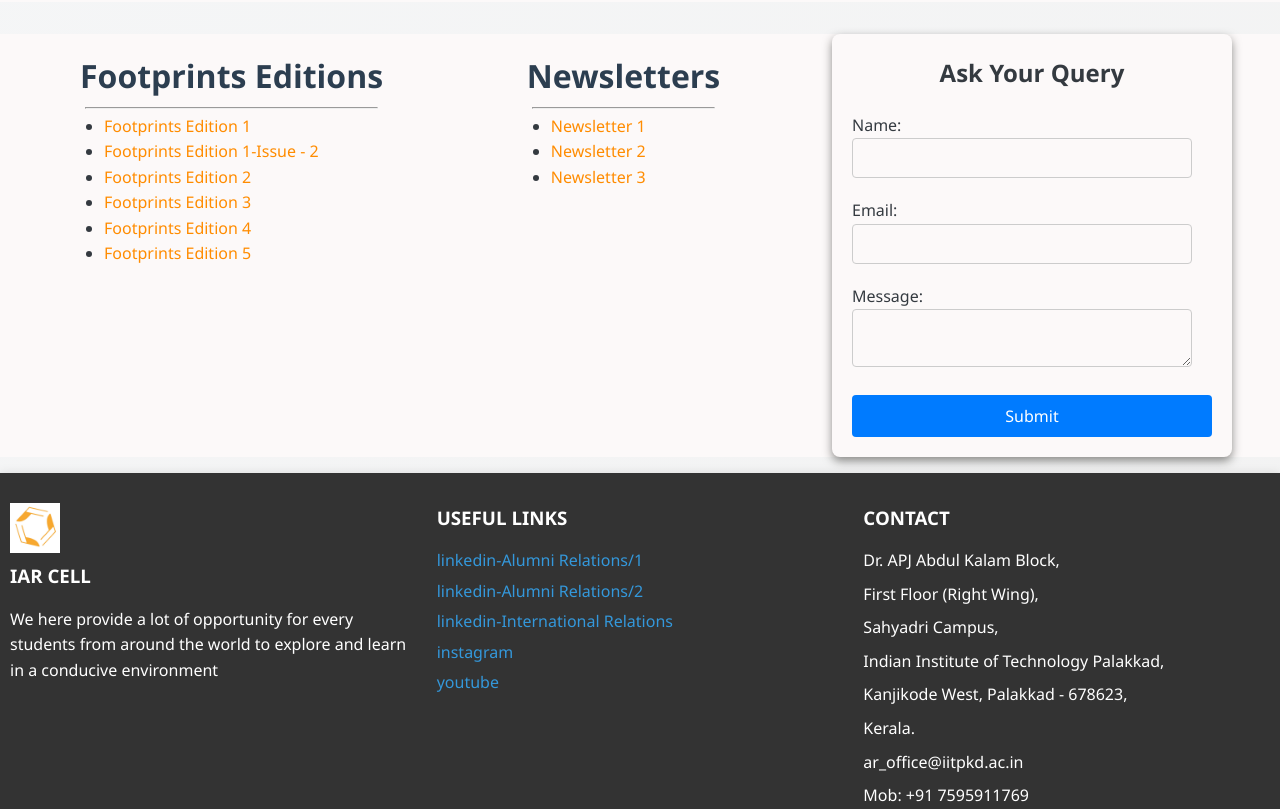
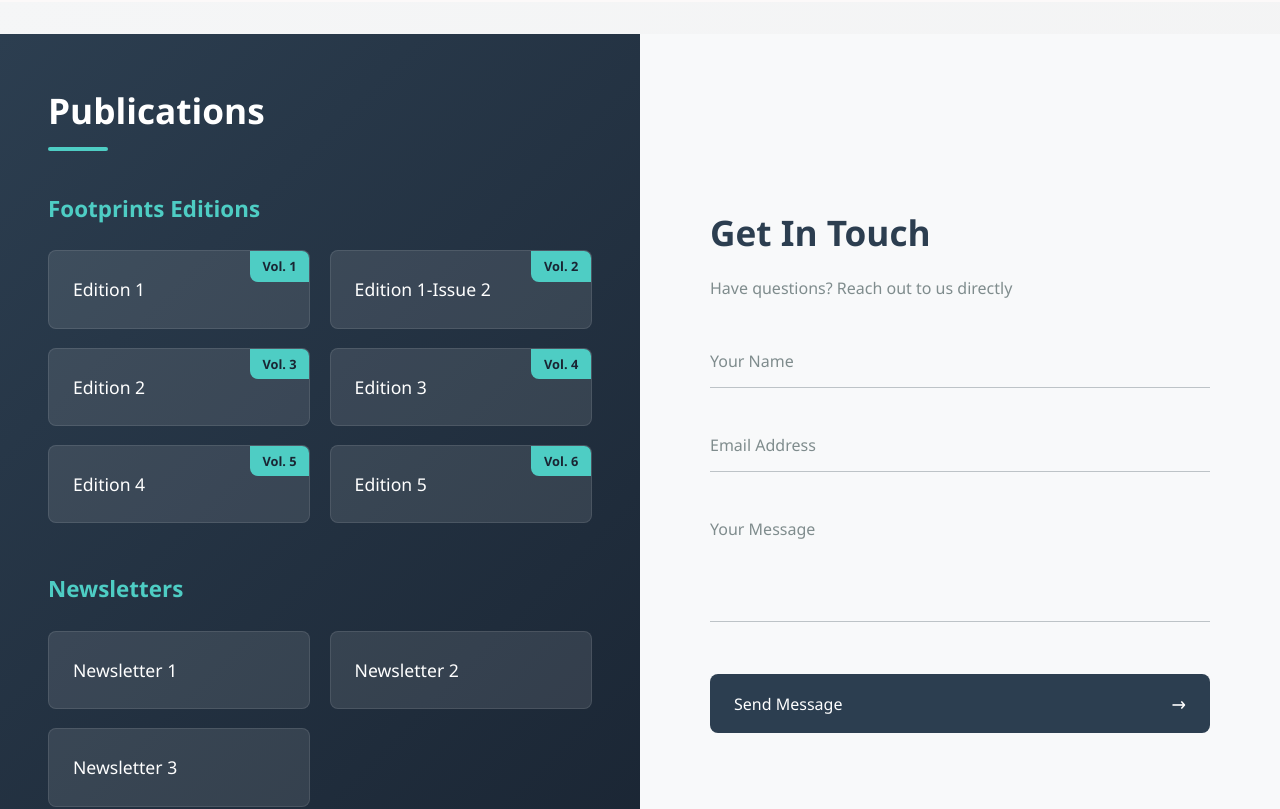
Before and after one commit to AdarshReddy2106/Alumni_main, a React (Vite) app in the folder Frontend/: page / in a window 1280 px wide. Shown: the part 2760-3569 px from the top of the page. Built offline with nearby package versions, Linux system fonts and the light colour scheme.

Commit message:
reach us section is updated

```diff
--- a/Frontend/src/components/ReachUs/ReachUs.css
+++ b/Frontend/src/components/ReachUs/ReachUs.css
@@ -1,78 +1,229 @@
+/* Base Styles */
+
 .reach-us-container {
     display: flex;
-    justify-content: space-between;
-    /* align-items: center; */
-    height: auto;
-    /* background-color: #f5f5f5; */
-    background: rgb(252, 249, 249);
-    /* max-width: 75rem; */
-    padding: 0rem 3rem;
-    margin: 1rem auto;
-    flex-wrap: wrap;
+    min-height: auto;
+    background: #f8f9fa;
+    font-family: 'Segoe UI', Tahoma, Geneva, Verdana, sans-serif;
 }
 
-.red {
-    margin: 5px;
+.left-panel {
+    flex: 1;
+    padding: 3rem;
+    background: linear-gradient(135deg, #2c3e50 0%, #1a2533 100%);
+    color: white;
 }
 
-.footprints {
-    font-size: 2rem;
-    margin: 0rem;
+.right-panel {
+    flex: 1;
+    padding: 3rem;
+    display: flex;
+    align-items: center;
+    justify-content: center;
+    background: #f8f9fa;
 }
 
-.reach-us-form {
-    /* background-color: white; */
-    background: rgb(252, 249, 249);
-    padding: 20px;
-    border-radius: 8px;
-    /* box-shadow: 0 2px 4px rgba(0, 0, 0, 0.1); */
-    box-shadow: 0 4px 10px rgba(31, 31, 28, 0.5);
-    width: 100%;
-    max-width: 400px;
-    box-sizing: border-box;
+
+/* Publications Section */
+
+.section-header {
+    margin-bottom: 2.5rem;
 }
 
-.reach-us-form h2 {
-    margin-bottom: 20px;
-    text-align: center;
+.section-header h2 {
+    font-size: 2.2rem;
+    margin-bottom: 0.5rem;
+    font-weight: 600;
 }
 
-.reach-us-form label {
-    display: block;
-    margin-bottom: 10px;
-    font-size: 16px;
+.underline {
+    height: 4px;
+    width: 60px;
+    background: #4ecdc4;
+    border-radius: 2px;
 }
 
-.reach-us-form input,
-.reach-us-form textarea {
-    width: calc(100% - 20px);
-    padding: 10px;
-    margin-bottom: 10px;
-    border: 1px solid #ccc;
-    border-radius: 4px;
-    box-sizing: border-box;
+.publication-category {
+    margin-bottom: 3rem;
 }
 
-.reach-us-form textarea {
-    resize: vertical;
+.publication-category h3 {
+    font-size: 1.4rem;
+    margin-bottom: 1.5rem;
+    color: #4ecdc4;
 }
 
-.reach-us-form button {
-    display: block;
+.publication-grid {
+    display: grid;
+    grid-template-columns: repeat(auto-fill, minmax(180px, 1fr));
+    gap: 1.2rem;
+}
+
+.publication-card {
+    background: rgba(255, 255, 255, 0.1);
+    border-radius: 8px;
+    padding: 1.5rem;
+    transition: all 0.3s ease;
+    position: relative;
+    overflow: hidden;
+    border: 1px solid rgba(255, 255, 255, 0.1);
+    text-decoration: none;
+    color: white;
+}
+
+.publication-card:hover {
+    transform: translateY(-5px);
+    box-shadow: 0 10px 20px rgba(0, 0, 0, 0.2);
+    background: rgba(255, 255, 255, 0.15);
+}
+
+.publication-card.newsletter {
+    grid-column: span 1;
+}
+
+.edition-badge {
+    position: absolute;
+    top: 0;
+    right: 0;
+    background: #4ecdc4;
+    color: #1a2533;
+    padding: 0.3rem 0.8rem;
+    font-size: 0.8rem;
+    font-weight: bold;
+    border-bottom-left-radius: 8px;
+}
+
+.publication-title {
+    font-weight: 500;
+    font-size: 1.1rem;
+}
+
+
+/* Contact Form */
+
+.contact-form-container {
+    max-width: 500px;
     width: 100%;
-    padding: 10px;
-    background-color: #007bff;
+}
+
+.form-header h2 {
+    font-size: 2.2rem;
+    color: #2c3e50;
+    margin-bottom: 0.5rem;
+}
+
+.form-header p {
+    color: #7f8c8d;
+    margin-bottom: 2rem;
+}
+
+.modern-form {
+    display: flex;
+    flex-direction: column;
+    gap: 1.8rem;
+}
+
+.input-group {
+    position: relative;
+}
+
+.input-group input,
+.input-group textarea {
+    width: 100%;
+    padding: 1rem 0;
+    border: none;
+    border-bottom: 1px solid #bdc3c7;
+    background: transparent;
+    font-size: 1rem;
+    transition: all 0.3s ease;
+}
+
+.input-group textarea {
+    resize: none;
+}
+
+.input-group input:focus,
+.input-group textarea:focus {
+    outline: none;
+    border-bottom-color: #4ecdc4;
+}
+
+.input-group label {
+    position: absolute;
+    top: 1rem;
+    left: 0;
+    color: #7f8c8d;
+    transition: all 0.3s ease;
+    pointer-events: none;
+}
+
+.input-group input:focus+label,
+.input-group input:not(:placeholder-shown)+label,
+.input-group textarea:focus+label,
+.input-group textarea:not(:placeholder-shown)+label {
+    top: -0.8rem;
+    font-size: 0.8rem;
+    color: #4ecdc4;
+}
+
+.input-group .underline {
+    position: absolute;
+    bottom: 0;
+    left: 0;
+    width: 0;
+    height: 2px;
+    background: #4ecdc4;
+    transition: width 0.3s ease;
+}
+
+.input-group input:focus~.underline,
+.input-group textarea:focus~.underline {
+    width: 100%;
+}
+
+.submit-btn {
+    display: flex;
+    align-items: center;
+    justify-content: space-between;
+    padding: 1rem 1.5rem;
+    background: #2c3e50;
     color: white;
     border: none;
-    border-radius: 4px;
+    border-radius: 8px;
+    font-size: 1rem;
+    font-weight: 500;
     cursor: pointer;
-    font-size: 16px;
+    transition: all 0.3s ease;
+    margin-top: 1rem;
 }
 
-.reach-us-form button:hover {
-    background-color: #0056b3;
+.submit-btn:hover {
+    background: #1a2533;
+    transform: translateY(-2px);
+    box-shadow: 0 5px 15px rgba(0, 0, 0, 0.1);
 }
 
-.information {
-    padding: 1rem 2rem;
+.arrow-icon {
+    font-size: 1.2rem;
+    transition: transform 0.3s ease;
 }
+
+.submit-btn:hover .arrow-icon {
+    transform: translateX(3px);
+}
+
+
+/* Responsive Design */
+
+@media (max-width: 768px) {
+    .reach-us-container {
+        flex-direction: column;
+    }
+    .left-panel,
+    .right-panel {
+        padding: 2rem;
+    }
+    .publication-grid {
+        grid-template-columns: repeat(auto-fill, minmax(140px, 1fr));
+    }
+}
--- a/Frontend/src/components/ReachUs/ReachUs.jsx
+++ b/Frontend/src/components/ReachUs/ReachUs.jsx
@@ -36,61 +36,119 @@ const ReachUs = () => {
         }
     };
 
+    // Publication data
+    const footprintsEditions = [
+        { id: 1, title: "Edition 1", url: "https://drive.google.com/file/d/1xK7rInROCQ59MGoZqjlJTjw3wMp3WcUV/view?usp=sharing" },
+        { id: 2, title: "Edition 1-Issue 2", url: "https://drive.google.com/file/d/1VKp5kI0jD9sGoE3sVIr8hhgsfXTKhU23/view?usp=drive_link" },
+        { id: 3, title: "Edition 2", url: "https://drive.google.com/file/d/1-zNNZUni8odeYjqxReuEnsUJoCgOJrh6/view?usp=sharing" },
+        { id: 4, title: "Edition 3", url: "https://drive.google.com/file/d/12dYoLelfl8mwL_QOZRzcWi1JtAUaM1vL/view?usp=sharing" },
+        { id: 5, title: "Edition 4", url: "https://drive.google.com/file/d/1DgO5z8jBIDzaLmW4LKhfwgjMg_bgC5Gg/view?usp=sharing" },
+        { id: 6, title: "Edition 5", url: "https://drive.google.com/file/d/1NqlkO0xRLRzX8HZwC9RS2OecIZdsxUIx/view?usp=sharing" }
+    ];
+
+    const newsletters = [
+        { id: 1, title: "Newsletter 1", url: "https://drive.google.com/file/d/1V6h9yItZnlhNJlVNSrSyF2hm9PnXUK7a/view" },
+        { id: 2, title: "Newsletter 2", url: "https://drive.google.com/file/d/1GXC2ERhJ38DMiqiWA1d-XF9nTmi85nuT/view" },
+        { id: 3, title: "Newsletter 3", url: "https://drive.google.com/file/d/19ora8B9_tbcMfpF62jhX5NR7MAefCa8W/view" }
+    ];
+
     return (
         <div className="reach-us-container">
-
-            <div className='information'>
-                <h1 className='footprints'>Footprints Editions</h1>
-                <hr className='red' />
-                <ul>
-                    <li><a href="https://drive.google.com/file/d/1xK7rInROCQ59MGoZqjlJTjw3wMp3WcUV/view?usp=sharing" target='_blank'>Footprints Edition 1</a></li>
-                    <li><a href="https://drive.google.com/file/d/1VKp5kI0jD9sGoE3sVIr8hhgsfXTKhU23/view?usp=drive_link" target='_blank'>Footprints Edition 1-Issue - 2</a></li>
-                    <li><a href="https://drive.google.com/file/d/1-zNNZUni8odeYjqxReuEnsUJoCgOJrh6/view?usp=sharing" target='_blank'>Footprints Edition 2</a></li>
-                    <li><a href="https://drive.google.com/file/d/12dYoLelfl8mwL_QOZRzcWi1JtAUaM1vL/view?usp=sharing" target='_blank'>Footprints Edition 3</a></li>
-                    <li><a href="https://drive.google.com/file/d/1DgO5z8jBIDzaLmW4LKhfwgjMg_bgC5Gg/view?usp=sharing" target='_blank'>Footprints Edition 4</a></li>
-                    <li><a href="https://drive.google.com/file/d/1NqlkO0xRLRzX8HZwC9RS2OecIZdsxUIx/view?usp=sharing" target='_blank'>Footprints Edition 5</a></li>
-                </ul>
-            </div>
-            <div className='information'>
-                <h1 className='footprints'>Newsletters</h1>
-                <hr className='red' />
-                <ul>
-                    <li><a href="https://drive.google.com/file/d/1V6h9yItZnlhNJlVNSrSyF2hm9PnXUK7a/view" target='_blank'>Newsletter 1</a></li>
-                    <li><a href="https://drive.google.com/file/d/1GXC2ERhJ38DMiqiWA1d-XF9nTmi85nuT/view" target='_blank'>Newsletter 2</a></li>
-                    <li><a href="https://drive.google.com/file/d/19ora8B9_tbcMfpF62jhX5NR7MAefCa8W/view" target='_blank'>Newsletter 3</a></li>
-                </ul>
+            <div className="left-panel">
+                <div className="publications-section">
+                    <div className="section-header">
+                        <h2>Publications</h2>
+                        <div className="underline"></div>
                     </div>
 
-            <form className="reach-us-form" onSubmit={handleSubmit}>
-                <h2>Ask Your Query </h2>
-                <label>
-                    Name:
+                    <div className="publication-category">
+                        <h3>Footprints Editions</h3>
+                        <div className="publication-grid">
+                            {footprintsEditions.map(edition => (
+                                <a
+                                    key={edition.id}
+                                    href={edition.url}
+                                    target="_blank"
+                                    rel="noopener noreferrer"
+                                    className="publication-card"
+                                >
+                                    <div className="edition-badge">Vol. {edition.id}</div>
+                                    <div className="publication-title">{edition.title}</div>
+                                </a>
+                            ))}
+                        </div>
+                    </div>
+
+                    <div className="publication-category">
+                        <h3>Newsletters</h3>
+                        <div className="publication-grid">
+                            {newsletters.map(newsletter => (
+                                <a
+                                    key={newsletter.id}
+                                    href={newsletter.url}
+                                    target="_blank"
+                                    rel="noopener noreferrer"
+                                    className="publication-card newsletter"
+                                >
+                                    <div className="publication-title">{newsletter.title}</div>
+                                </a>
+                            ))}
+                        </div>
+                    </div>
+                </div>
+            </div>
+
+            <div className="right-panel">
+                <div className="contact-form-container">
+                    <div className="form-header">
+                        <h2>Get In Touch</h2>
+                        <p>Have questions? Reach out to us directly</p>
+                    </div>
+
+                    <form onSubmit={handleSubmit} className="modern-form">
+                        <div className="input-group">
                             <input
                                 type="text"
                                 value={name}
                                 onChange={(e) => setName(e.target.value)}
                                 required
+                                placeholder=" "
                             />
-                </label>
-                <label>
-                    Email:
+                            <label>Your Name</label>
+                            <div className="underline"></div>
+                        </div>
+
+                        <div className="input-group">
                             <input
                                 type="email"
                                 value={email}
                                 onChange={(e) => setEmail(e.target.value)}
                                 required
+                                placeholder=" "
                             />
-                </label>
-                <label>
-                    Message:
+                            <label>Email Address</label>
+                            <div className="underline"></div>
+                        </div>
+
+                        <div className="input-group textarea-group">
                             <textarea
                                 value={message}
                                 onChange={(e) => setMessage(e.target.value)}
                                 required
+                                placeholder=" "
+                                rows="4"
                             />
-                </label>
-                <button type="submit">Submit</button>
+                            <label>Your Message</label>
+                            <div className="underline"></div>
+                        </div>
+
+                        <button type="submit" className="submit-btn">
+                            <span>Send Message</span>
+                            <div className="arrow-icon">→</div>
+                        </button>
                     </form>
+                </div>
+            </div>
         </div>
     );
 };
```
Lines whose indentation alone changed are shown as unchanged.
